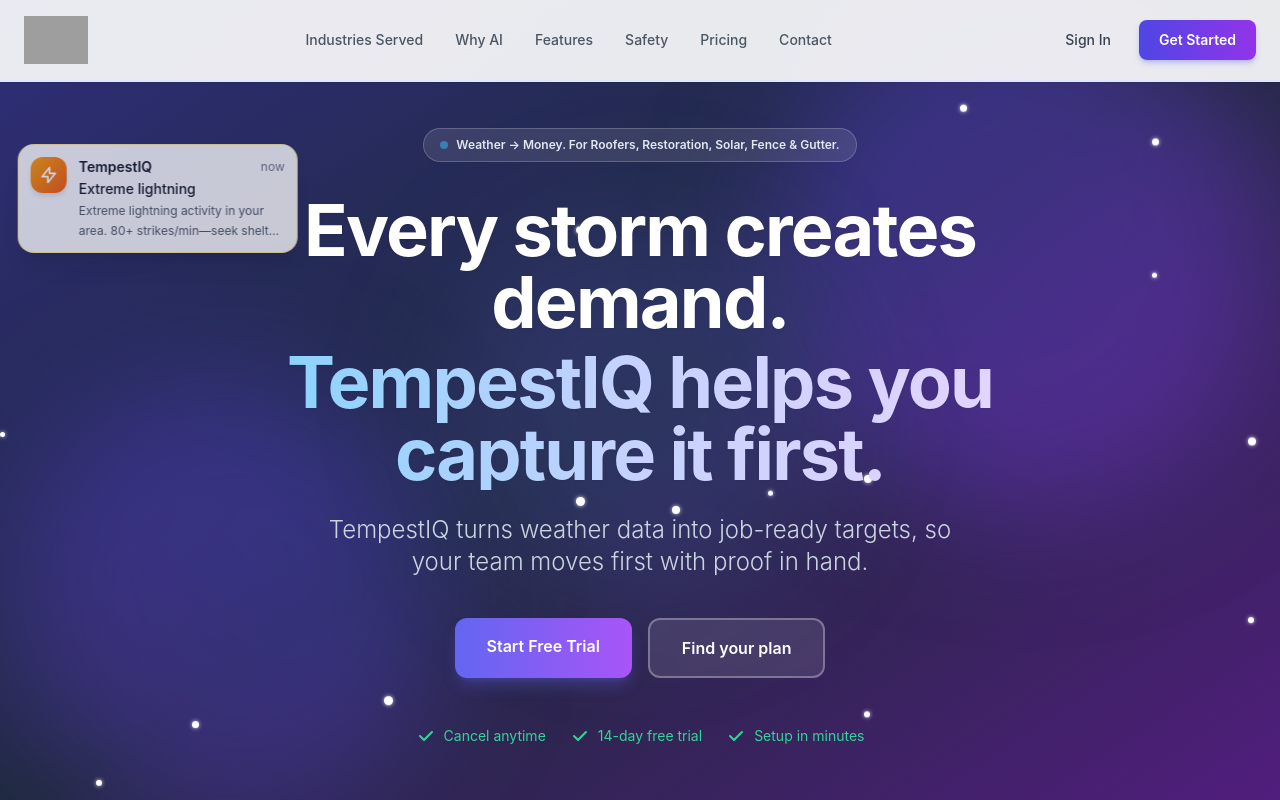
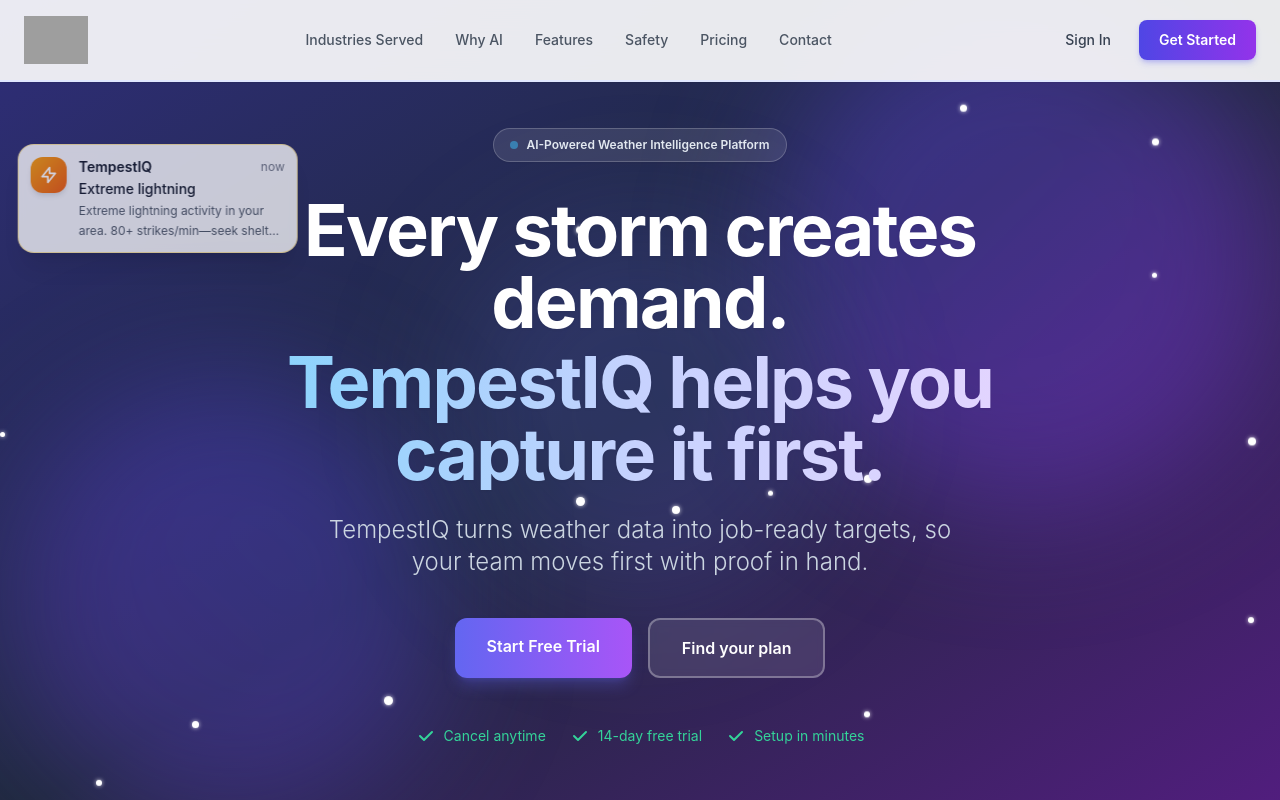
Before and after one commit to jjbarrett12/TempestIQ, a Next.js app: page /marketing in a window 1280 px wide. Shown: the top 800 px of the page. Built offline with nearby package versions, Linux system fonts and the light colour scheme; grey boxes are pictures that could not be loaded.

Commit message:
Revert hero pill bar to AI-Powered Weather Intelligence Platform

```diff
--- a/src/app/marketing/page.tsx
+++ b/src/app/marketing/page.tsx
@@ -20,7 +20,7 @@
           <div className="text-center max-w-4xl mx-auto">
             <div className="inline-flex items-center gap-2 px-4 py-2 bg-white/10 border border-white/20 rounded-full text-xs font-semibold text-slate-200 mb-8 shadow-sm">
               <span className="w-2 h-2 bg-sky-400 rounded-full animate-pulse" />
-              Weather → Money. For Roofers, Restoration, Solar, Fence &amp; Gutter.
+              AI-Powered Weather Intelligence Platform
             </div>
             <h1 className="text-5xl md:text-6xl lg:text-7xl font-bold text-white mb-6 leading-[1.1] tracking-tight drop-shadow-sm">
               Every storm creates demand.
```
